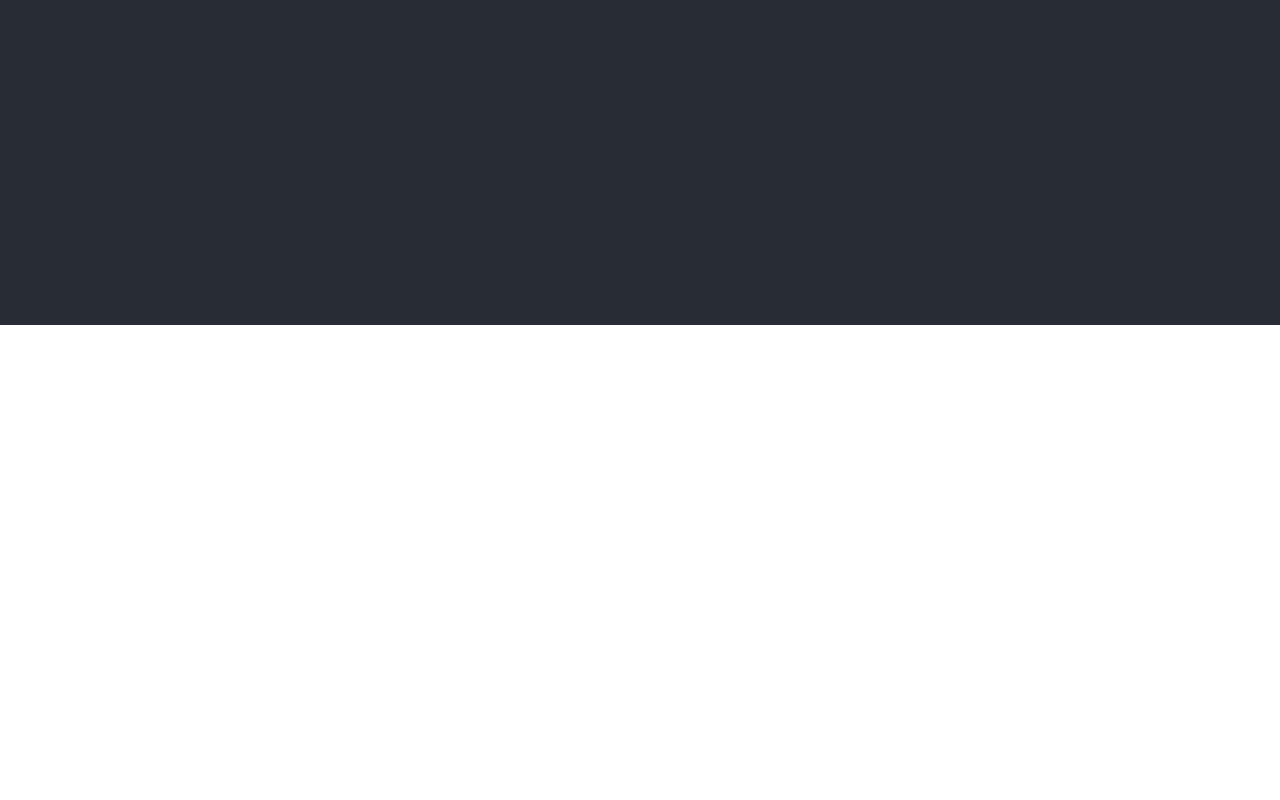
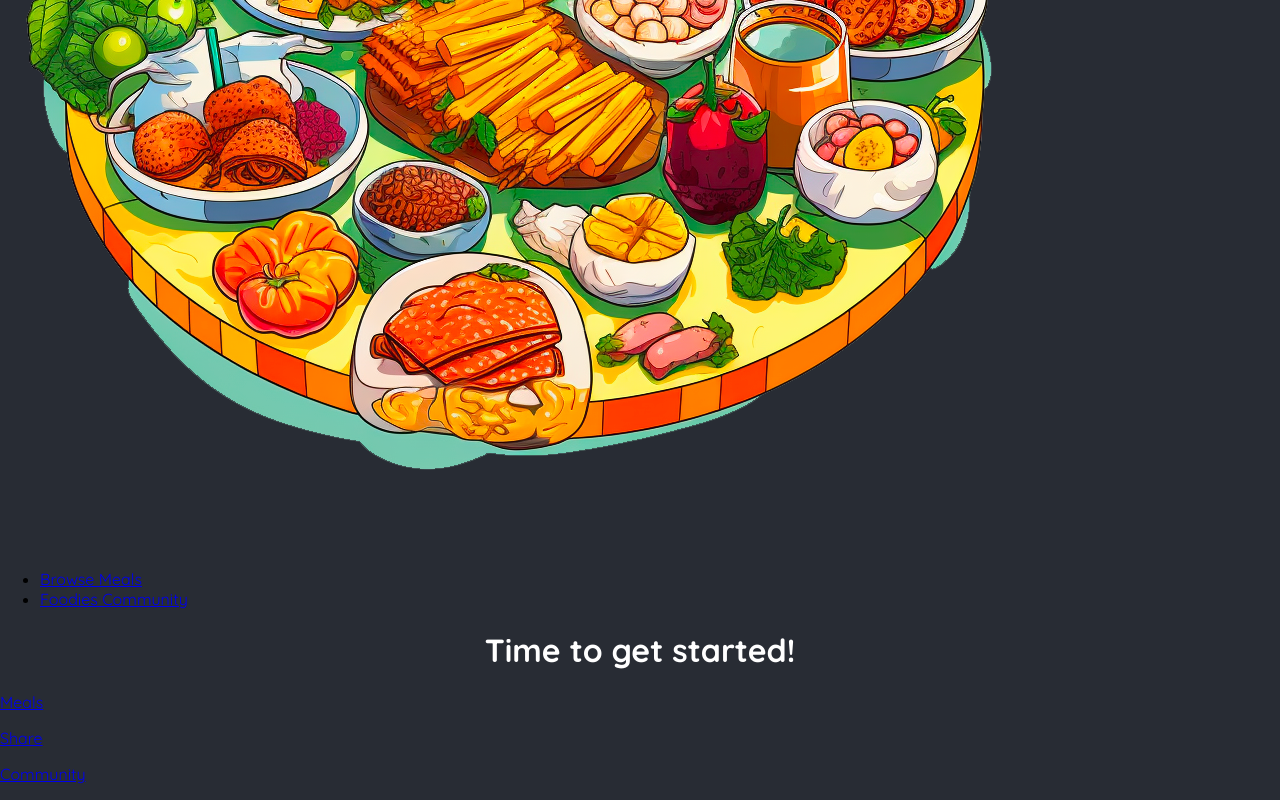
Before and after one commit to rishulpu1/next-foodie, a Next.js app: page / in a window 1280 px wide. Shown: the part 475-1275 px from the top of the page. Before the commit the page ends 800 px from the top, so only its background shows below. Built offline with nearby package versions, Linux system fonts and the light colour scheme.

Commit message:
added header component

```diff
--- a/app/layout.js
+++ b/app/layout.js
@@ -1,8 +1,9 @@
-import './globals.css';
+import MainHeader from "@/components/mainHeader";
+import "./globals.css";
 
 export const metadata = {
-  title: 'NextLevel Food',
-  description: 'Delicious meals, shared by a food-loving community.',
+  title: "NextLevel Food",
+  description: "Delicious meals, shared by a food-loving community.",
 };
 
 export default function RootLayout({ children }) {
@@ -15,11 +16,11 @@ export default function RootLayout({ children }) {
               <linearGradient id="gradient" x1="0%" y1="0%" x2="100%" y2="0%">
                 <stop
                   offset="0%"
-                  style={{ stopColor: '#59453c', stopOpacity: '1' }}
+                  style={{ stopColor: "#59453c", stopOpacity: "1" }}
                 />
                 <stop
                   offset="100%"
-                  style={{ stopColor: '#8f3a09', stopOpacity: '1' }}
+                  style={{ stopColor: "#8f3a09", stopOpacity: "1" }}
                 />
               </linearGradient>
             </defs>
@@ -29,7 +30,7 @@ export default function RootLayout({ children }) {
             ></path>
           </svg>
         </div>
-
+        <MainHeader />
         {children}
       </body>
     </html>
--- a/app/page.js
+++ b/app/page.js
@@ -1,9 +1,19 @@
+import Link from "next/link";
 export default function Home() {
   return (
     <main>
-      <h1 style={{ color: 'white', textAlign: 'center' }}>
+      <h1 style={{ color: "white", textAlign: "center" }}>
         Time to get started!
       </h1>
+      <p>
+        <Link href="/meals">Meals</Link>
+      </p>
+      <p>
+        <Link href="/meals/share">Share</Link>
+      </p>
+      <p>
+        <Link href="/community">Community</Link>
+      </p>
     </main>
   );
 }
--- /dev/null
+++ b/components/mainHeader.js
@@ -0,0 +1,22 @@
+import Link from "next/link";
+import logoImg from "@/assets/logo.png";
+
+export default function MainHeader() {
+  return (
+    <header>
+      <Link href="/">
+        <img src={logoImg.src} alt="Food on the table" />
+      </Link>
+      <nav>
+        <ul>
+          <li>
+            <Link href="/meals">Browse Meals</Link>
+          </li>
+          <li>
+            <Link href="/community">Foodies Community</Link>
+          </li>
+        </ul>
+      </nav>
+    </header>
+  );
+}
```
